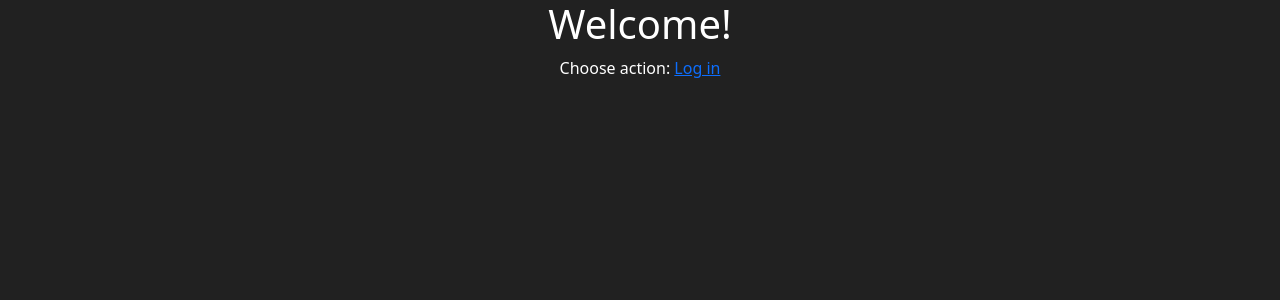
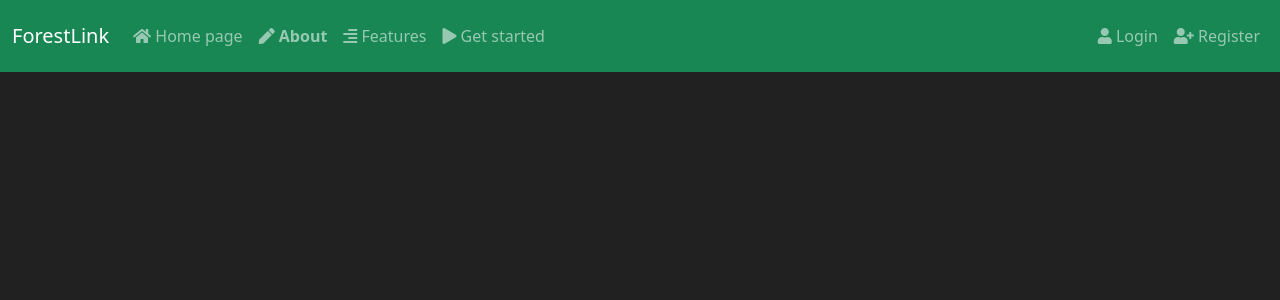
Before and after one commit to wilczu/forestlink, a Django app: page / in a window 1280 px wide. Shown: the top 300 px of the page. Run offline with Django 3.2, Linux system fonts and the light colour scheme; some libraries are stand-ins or nearby versions.

Commit message:
Add main menu to the homepage

```diff
--- a/forest/templates/forest/index.html
+++ b/forest/templates/forest/index.html
@@ -1,18 +1,57 @@
 {% extends "forest/layout.html" %}
 
 {% block title %} Home {% endblock %}
+{% load fontawesome_5 static %}
 
 {% block body %}
+    {% fontawesome_5_static %}
+    <nav class="navbar navbar-dark bg-success navbar-expand-lg">
+        <div class="container-fluid">
+            <a class="navbar-brand" href="#">ForestLink</a>
+            <button class="navbar-toggler" type="button" data-bs-toggle="collapse" data-bs-target="#navbarText" aria-controls="navbarText" aria-expanded="false" aria-label="Toggle navigation">
+              <span class="navbar-toggler-icon"></span>
+            </button>
+            <div class="collapse navbar-collapse" id="navbarText">
+              <ul class="navbar-nav me-auto mb-2 mb-lg-0">
+                <li class="nav-item">
+                  <a class="nav-link" href="{% url 'index' %}">{% fa5_icon 'home' 'fas' %} Home page</a>
+                </li>
+                <li class="nav-item">
+                  <a class="nav-link" href="#" id="edit" value="off">{% fa5_icon 'pen' 'fas' %} <b>About</b></a>
+                </li>
+                <li class="nav-item">
+                  <a class="nav-link" href="#">{% fa5_icon 'align-right' 'fas' %} Features</a>
+                </li>
+                <li class="nav-item">
+                  <a class="nav-link" href="#">{% fa5_icon 'play' 'fas' %} Get started</a>
+                </li>
+              </ul>
 
-    <div class="container text-center text-white">
-        <header>
-            <h1>Welcome!</h1>
-        </header>
+              <span class="navbar-text">
+                <ul class="navbar-nav me-auto mb-2 mb-lg-0">
+                  {% if user.is_authenticated %}
+                    <li class="nav-item">
+                        <a class="nav-link" href="#">Hi, <b>{{ user.username }}</b>!</a>
+                    </li>
+                    <li class="nav-item">
+                        <a class="nav-link" href="#">{% fa5_icon 'desktop' 'fas' %} Your desktop</a>
+                    </li>
+                    <li class="nav-item">
+                        <a class="nav-link" href="{% url 'logout' %}">{% fa5_icon 'sign-out-alt' 'fas' %} Logout</a>
+                    </li>
+                  {% else %}
+                    <li class="nav-item">
+                        <a class="nav-link" href="{% url 'login' %}">{% fa5_icon 'user' 'fas' %} Login</a>
+                    </li>
+                    <li class="nav-item">
+                        <a class="nav-link" href="{% url 'register' %}">{% fa5_icon 'user-plus' 'fas' %} Register</a>
+                    </li>
+                  {% endif %}
+                </ul>
+              </span>
 
-        <main>
-            Choose action:
-            <a href="{% url 'login' %}">Log in</a>
-        </main>
+            </div>
+        </div>
+    </nav>
 
-    </div>
 {% endblock %}
```
